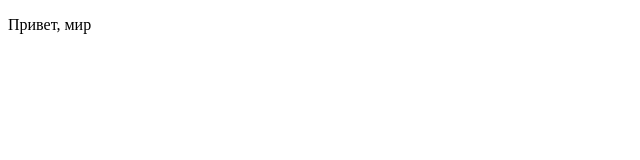
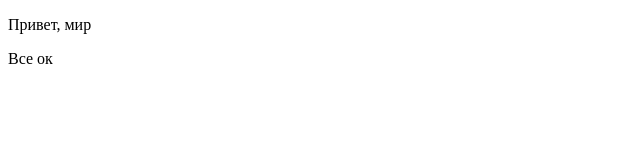
Before and after one commit to dixrix/web, a plain HTML site: page index.html in a window 1280 px wide. Shown: the full height of the page, 0-640 px from the left. Drawn offline with Linux system fonts and the light colour scheme.

Commit message:
мыу щл

```diff
--- a/index.html
+++ b/index.html
@@ -13,5 +13,6 @@
  </head>
  <body>
   <p>Привет, мир</p>
+  <p>Все ок</p>
  </body>
 </html>
```
